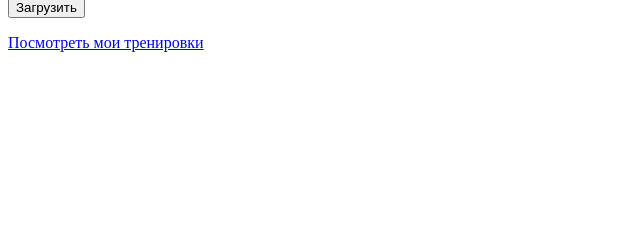
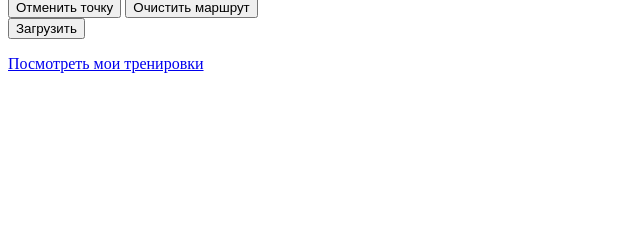
Before and after one commit to Artem-Tkachev/verto, a Flask app: page /upload in a window 1280 px wide. Shown: the part 560-800 px from the top of the page, without its empty margins (0-640 px from the left). Run offline with Flask 3, Linux system fonts and the light colour scheme.

Commit message:
обновил карту, добавил кнопки отмены

```diff
--- a/templates/upload.html
+++ b/templates/upload.html
@@ -16,6 +16,11 @@
   <div id="map" style="height: 400px; margin-bottom: 20px;"></div>
   <input type="hidden" name="map" id="map_data" required>
 
+  <div style="margin-top: 10px;">
+    <button type="button" onclick="undoPoint()">Отменить точку</button>
+    <button type="button" onclick="clearRoute()">Очистить маршрут</button>
+  </div>
+
   <button type="submit">Загрузить</button>
 </form>
 
@@ -28,17 +33,113 @@
   let map = L.map('map').setView([55.75, 37.61], 10);
 
   L.tileLayer('https://{s}.tile.openstreetmap.org/{z}/{x}/{y}.png', {
-    maxZoom: 18
+    maxZoom: 18,
+    attribution: ''
   }).addTo(map);
 
   let route = [];
-  let polyline = L.polyline(route, {color: 'red'}).addTo(map);
+  let dots = [];
+  let polyline = L.polyline([], {color: 'red'}).addTo(map);
+
+  function calculateDistance(coords) {
+    let total = 0;
+    for (let i = 1; i < coords.length; i++) {
+      total += map.distance(coords[i - 1], coords[i]);
+    }
+    return total / 1000;  // переводим в километры
+  }
 
   map.on('click', function(e) {
-    let latlng = e.latlng;
+    const latlng = e.latlng;
     route.push([latlng.lat, latlng.lng]);
+
+    // Удаляем старые точки
+    dots.forEach(circle => map.removeLayer(circle));
+    dots = [];
+
+    for (let i = 0; i < route.length; i++) {
+      const point = route[i];
+      const latlng = L.latLng(point[0], point[1]);
+      let color = 'gray';
+      let popup = `Точка ${i}`;
+
+      if (i === 0) {
+        color = 'green';
+        popup = 'Старт';
+      } else if (i === route.length - 1) {
+        color = 'red';
+        popup = 'Финиш';
+      }
+
+      const circle = L.circleMarker(latlng, {
+        radius: 6,
+        color: color,
+        fillColor: color,
+        fillOpacity: 0.9
+      }).bindPopup(popup).addTo(map);
+
+      dots.push(circle);
+    }
+
     polyline.setLatLngs(route);
 
     document.getElementById('map_data').value = JSON.stringify(route);
+
+    const distance = calculateDistance(route);
+    document.querySelector('input[name="distance"]').value = distance.toFixed(2);
   });
+
+  function updateRouteDisplay() {
+  dots.forEach(circle => map.removeLayer(circle));
+  dots = [];
+
+  for (let i = 0; i < route.length; i++) {
+    const point = route[i];
+    const latlng = L.latLng(point[0], point[1]);
+    let color = 'gray';
+    let popup = `Точка ${i}`;
+
+    if (i === 0) {
+      color = 'green';
+      popup = 'Старт';
+    } else if (i === route.length - 1) {
+      color = 'red';
+      popup = 'Финиш';
+    }
+
+    const circle = L.circleMarker(latlng, {
+      radius: 6,
+      color: color,
+      fillColor: color,
+      fillOpacity: 0.9
+    }).bindPopup(popup).addTo(map);
+
+    dots.push(circle);
+  }
+
+  polyline.setLatLngs(route);
+
+  const distance = calculateDistance(route);
+  document.getElementById('map_data').value = JSON.stringify(route);
+  document.querySelector('input[name="distance"]').value = distance.toFixed(2);
+}
+
+function undoPoint() {
+  if (route.length > 0) {
+    route.pop();
+    updateRouteDisplay();
+  }
+}
+
+function clearRoute() {
+  route = [];
+  updateRouteDisplay();
+}
+
 </script>
+
+<style>
+  .leaflet-control-attribution {
+    display: none !important;
+  }
+</style>
```
